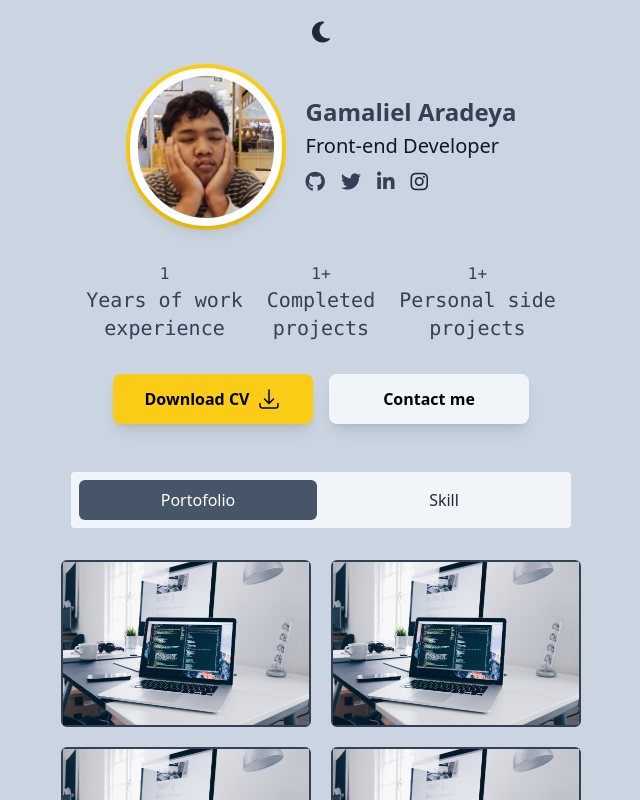
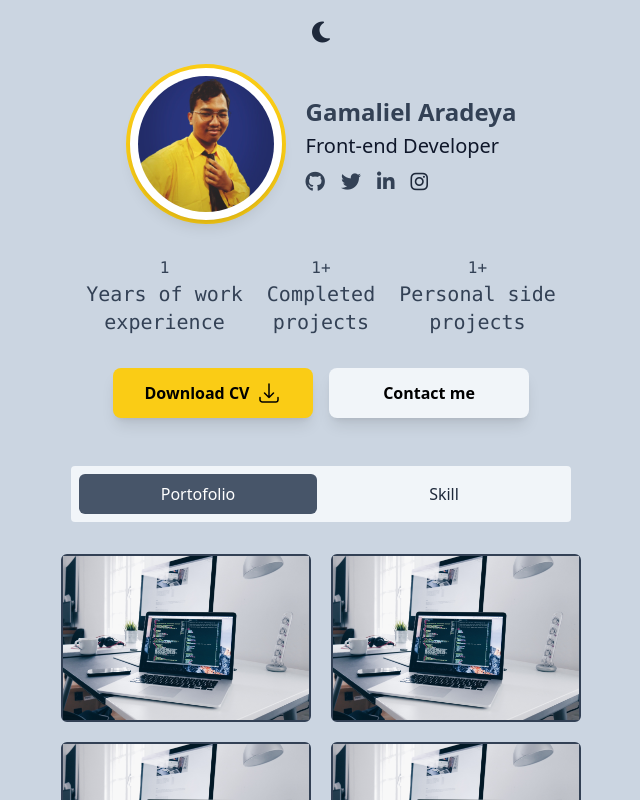
Before and after one commit to Gamalielaradeya/Gamalielaradeya.github.io, a website: page src/index.html in a window 1280 px wide. Shown: the whole page, without its empty margins (319-959 px from the left). Drawn offline with nearby package versions, Linux system fonts and the light colour scheme.

Commit message:
Update gambar profil

```diff
--- a/src/index.html
+++ b/src/index.html
@@ -32,8 +32,8 @@
         <nav class="flex flex-col md:flex-row md:justify-center md:space-x-5">
             <div class="flex flex-wrap justify-center" id="profile">
                 <div class=" w-40 border-yellow-400 bg-white dark:bg-slate-200 border-4 rounded-full">
-                    <img class="p-2 dark:bg-slate-800 bg-slate-200 shadow-lg rounded-full max-w-full h-auto align-middle border-none"
-                        src="/Gambar/profile.jpeg" alt="orang tampan">
+                    <img class="p-2 shadow-lg rounded-full max-w-full h-auto align-middle border-none"
+                        src="/Gambar/GambarFormal.jpeg" alt="profil pic">
                 </div>
             </div>
 
```
